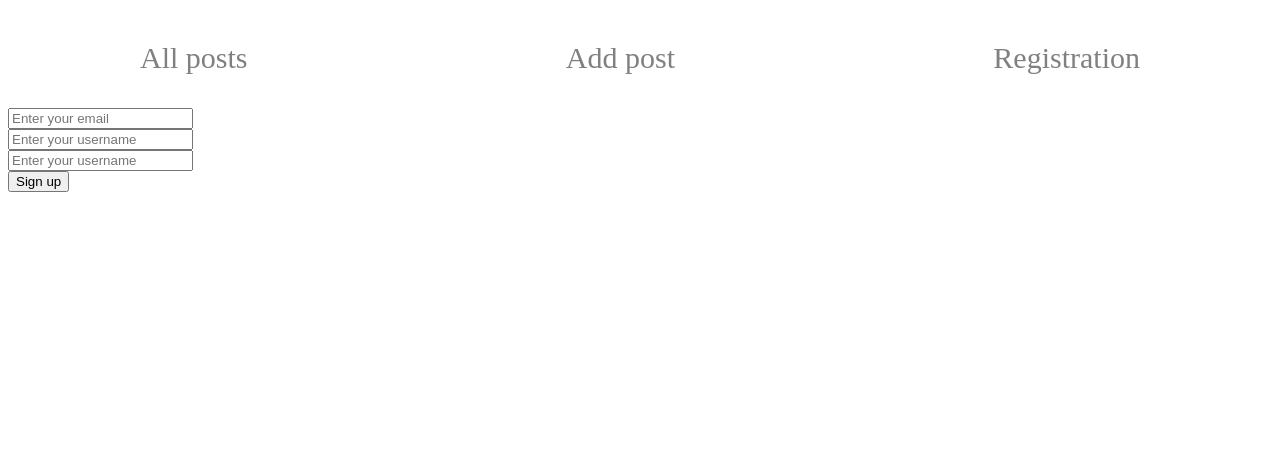
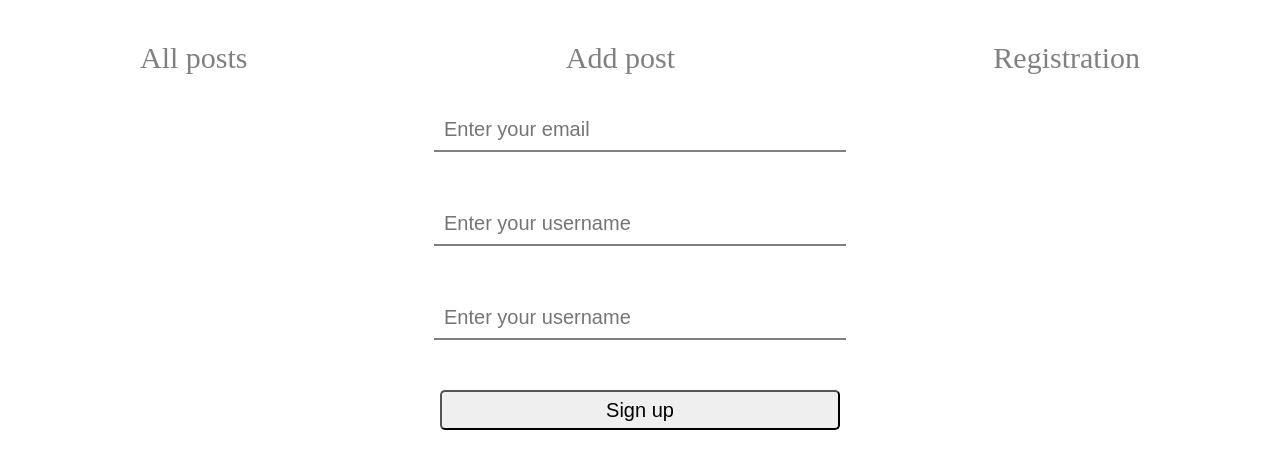
Before and after one commit to BigUhoTape/e2e4-testcase, a Vue app: page /registration in a window 1280 px wide. Shown: the top 468 px of the page. Built offline with nearby package versions, Linux system fonts and the light colour scheme; no server answers.

Commit message:
style for registration form without validate

```diff
--- a/src/views/Registration.vue
+++ b/src/views/Registration.vue
@@ -21,7 +21,7 @@
                    v-model="name"
             >
         </div>
-        <button @click="loginUser">Sign up</button>
+        <button @click="loginUser" class="registration__btn">Sign up</button>
     </div>
 </template>
 
@@ -77,4 +77,42 @@
 </script>
 
 <style lang="less" scoped>
+    .registration {
+        display: flex;
+        flex-direction: column;
+        align-items: center;
+        margin: 0 auto;
+
+        &__btn {
+            width: 400px;
+            height: 40px;
+            border-radius: 5px;
+            font-size: 20px;
+            transition: .3s;
+
+            &:hover {
+                cursor: pointer;
+                transition: .3s;
+                color: white;
+                background-color: black;
+            }
+        }
+    }
+    .registrationInput {
+        margin-bottom: 50px;
+
+        &__input {
+            width: 400px;
+            height: 40px;
+            border: none;
+            border-bottom: 2px solid gray;
+            outline: none;
+            font-size: 20px;
+            padding-left: 10px;
+
+            &:focus {
+                border-bottom: 2px solid black;
+            }
+        }
+    }
 </style>
```
